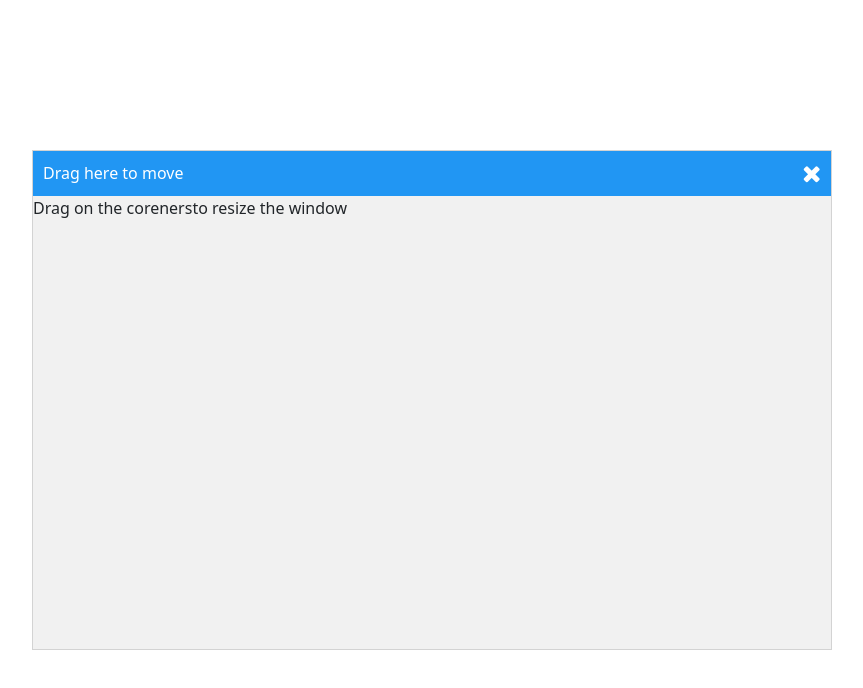
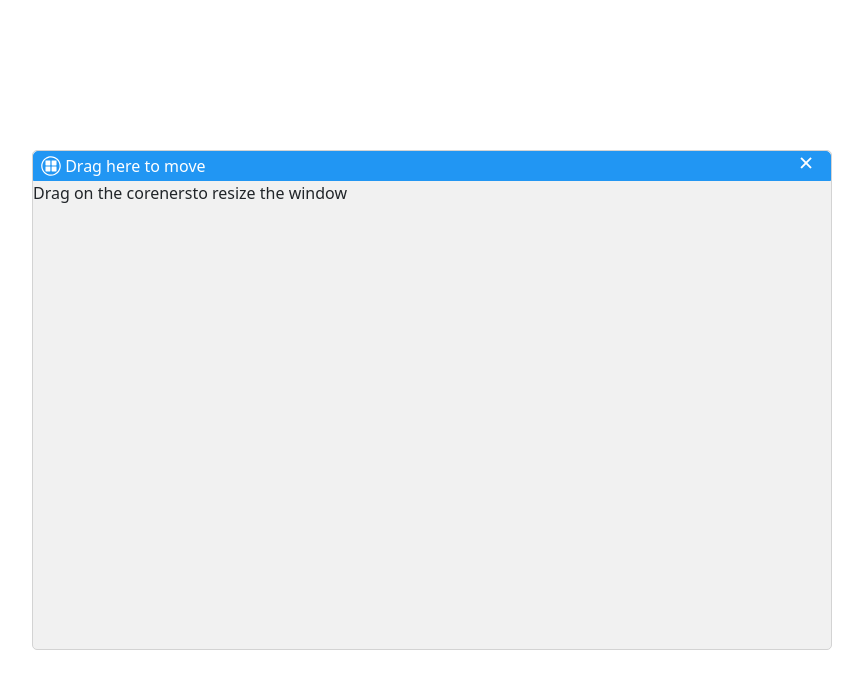
Before and after one commit to Thiago099/resisable-sub-window-example, a Vue app: page / in a window 1280 px wide. Shown: the top 688 px of the page, without its empty margins (208-1071 px from the left). Built offline with nearby package versions, Linux system fonts and the light colour scheme.

Commit message:
[fix] estilo

```diff
--- a/package.json
+++ b/package.json
@@ -1,5 +1,5 @@
 {
-  "name": "test4",
+  "name": "window",
   "version": "0.1.0",
   "private": true,
   "scripts": {
--- a/src/App.vue
+++ b/src/App.vue
@@ -1,7 +1,10 @@
 <template>
   <div class="container">
     <div ref="window" class="window">
-      <div ref='header' class="header">Drag here to move<i class="fa-solid fa-xmark"></i><i class="close fa fa-times no-print"></i></div>
+      <div ref='header' class="header">
+        <div class="title"><img class = "icon" src="./assets/icon.svg" alt="vue logo"> Drag here to move</div>
+        <div class="close-button"><div>×</div></div>
+      </div>
       <div class="content">
 
         <p>Drag on the corenersto resize the window</p>
@@ -32,25 +35,52 @@
   top: calc(50% - 500px / 2);
   width: 800px;
   height: 500px;
+  border-radius: 5px;
 
 }
 
 .content{
+  margin-top: 0px;
   overflow: auto;
   width: 100%;
   height: calc(100% - 45px);
 }
-
+.header > .title{
+  margin-top: -8px;
+}
 .header {
+  border-radius: 5px 5px 0 0;
   padding: 10px;
   z-index: 10;
   background-color: #2196F3;
+  border:1px solid #2196F3;
   color: #fff;
-  height: 45px;
+  height: 30px;
+
 }
-.close{
+.close-button{
   cursor: pointer;
   float: right;
-  font-size: 1.5em;
+  font-size: 1.6em;
+  margin-right: 5px;
+  width: 50px;
+  height: 30px;
+  text-align: center;
+  overflow: hidden;
+  margin-top: -27px;
+  margin-right: -11px;
+  transition: background-color .2s;
+  border-radius: 0 5px 0 0;
+}
+.close-button:hover{
+  background-color: red;
+}
+.close-button > div{
+  margin-top: -7px;
+}
+.icon{
+  width: 20px;
+  margin-top: -3px;
+  margin-left: -3px;
 }
 </style>
```
Also changed, not shown: src/assets/icon.svg (added), 1 other file (tests, documents, lock files or other folders).
